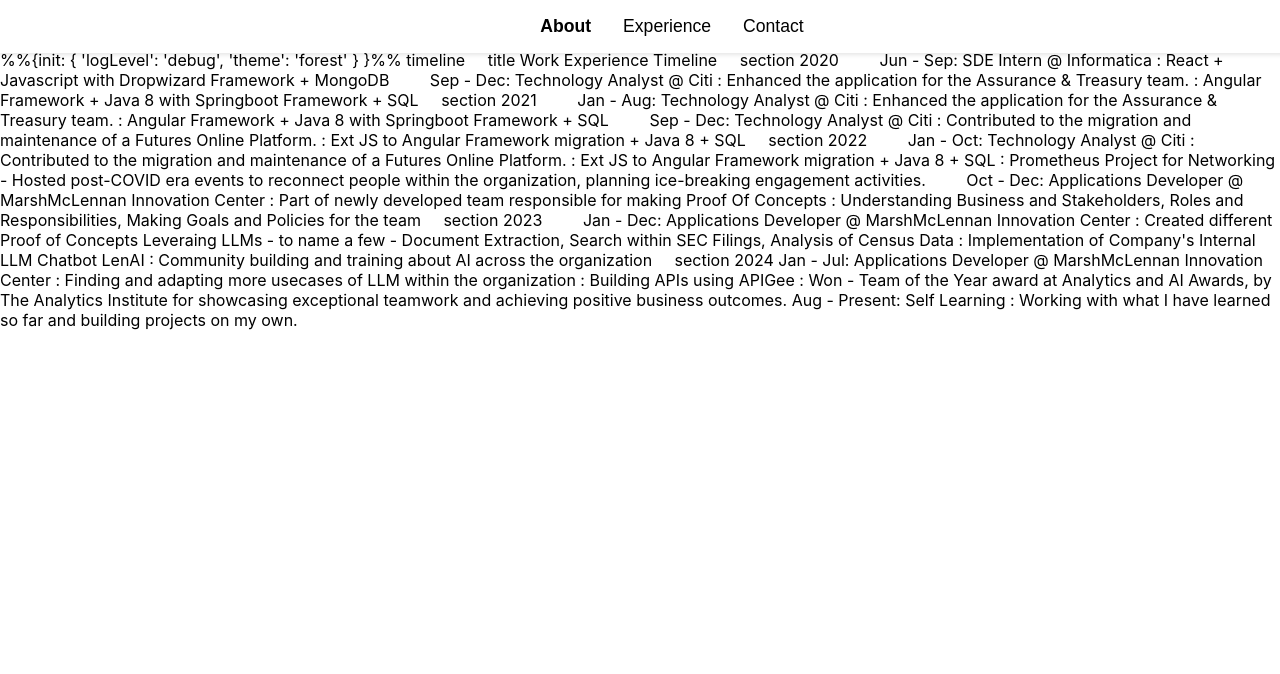
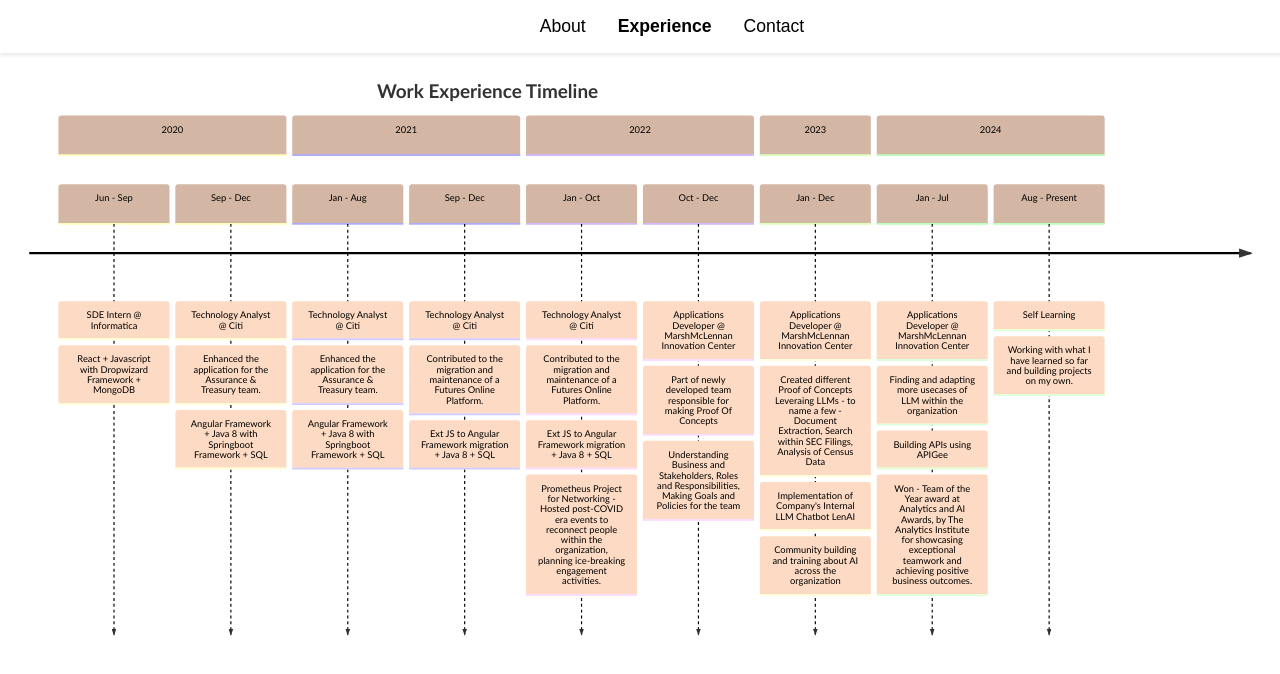
Before and after one commit to Rasika-Deodhar/my-portfolio, a React (Create React App) app: page /experience in a window 1280 px wide. Shown: the top 674 px of the page. Built offline with nearby package versions, Linux system fonts and the light colour scheme; a web font is replaced by a local one.

Commit message:
added custom color on timeline graph

```diff
--- a/package.json
+++ b/package.json
@@ -13,6 +13,7 @@
     "mermaid": "^11.2.1",
     "react": "^18.3.1",
     "react-dom": "^18.3.1",
+    "react-mermaid": "^0.1.3",
     "react-router-dom": "^6.26.2",
     "react-scripts": "5.0.1",
     "styled-components": "^6.1.13",
--- a/src/components/about/about.tsx
+++ b/src/components/about/about.tsx
@@ -83,7 +83,7 @@
     id='description'
   >
     <div style={{ width: '500px', height: 'auto', textAlign: 'center' }}>
-      I am a software developer with around six years of experience working
+      I am a software developer with 6 years of experience working
       across various technologies and frameworks. Having worn many hats in
       different teams, I’m known as a dependable and versatile team member. I
       enjoy connecting with fellow tech professionals and actively
--- a/src/components/experience/experience.tsx
+++ b/src/components/experience/experience.tsx
@@ -1,20 +1,29 @@
 import React, { FC } from 'react'
 import { experienceWrapper } from './experience.styled'
 import './experience.css';
-import * as Mermaid from 'mermaid';
+import mermaid from 'mermaid';
+import experience from './experience.lazy';
 
 interface experienceProps {}
 
 const Experience: FC<experienceProps> = () => {
 React.useEffect(() => {
-
-    Mermaid.default.initialize({ startOnLoad: true })
+  mermaid.initialize({ startOnLoad: true });
+  mermaid.contentLoaded();
 }, [])
 
 return <div className='experience'>
   <div className="mermaid">
     {`
-        %%{init: { 'logLevel': 'debug', 'theme': 'forest' } }%%
+    %%{init: { 'logLevel': 'debug' , 'themeVariables': {
+              'cScale0': '#D3B6A3', 'cScaleLabel0': '#000000',
+              'cScale1': '#D3B6A3', 'cScaleLabel1': '#000000',
+              'cScale2': '#D3B6A3', 'cScaleLabel2': '#000000',
+              'cScale3': '#D3B6A3', 'cScaleLabel3': '#000000',
+              'cScale4': '#D3B6A3', 'cScaleLabel4': '#000000',
+              'lineColor': '#D3B6A3',
+              'timelineTextColor': '#000000'
+       } } }%%
     timeline
       title Work Experience Timeline
       section 2020
--- a/src/components/navbar/navbar.tsx
+++ b/src/components/navbar/navbar.tsx
@@ -1,13 +1,22 @@
-import React, { FC, useState } from 'react';
+import React, { FC, useEffect, useState } from 'react';
 import { navbarWrapper } from './navbar.styled';
 import './navbar.css';
-import { Link } from 'react-router-dom';
+import { Link, useLocation } from 'react-router-dom';
 
 interface navbarProps {}
 
 const Navbar: FC<navbarProps> = () => {
+   // Get the current path using the useLocation hook
+   const location = useLocation();
    // State to track the active link
    const [activeLink, setActiveLink] = useState<string>('about');
+
+   // Update the active link when the location changes
+   useEffect(() => {
+      const path = location.pathname.substring(1) || 'home'; // Remove the '/' and handle empty path as 'home'
+      setActiveLink(path);
+   }, [location]);
+
 
    // Function to handle the click event
   const handleClick = (link: string) => {
```
Also changed, not shown: 1 other file (tests, documents, lock files or other folders). Lines whose indentation alone changed are shown as unchanged.
